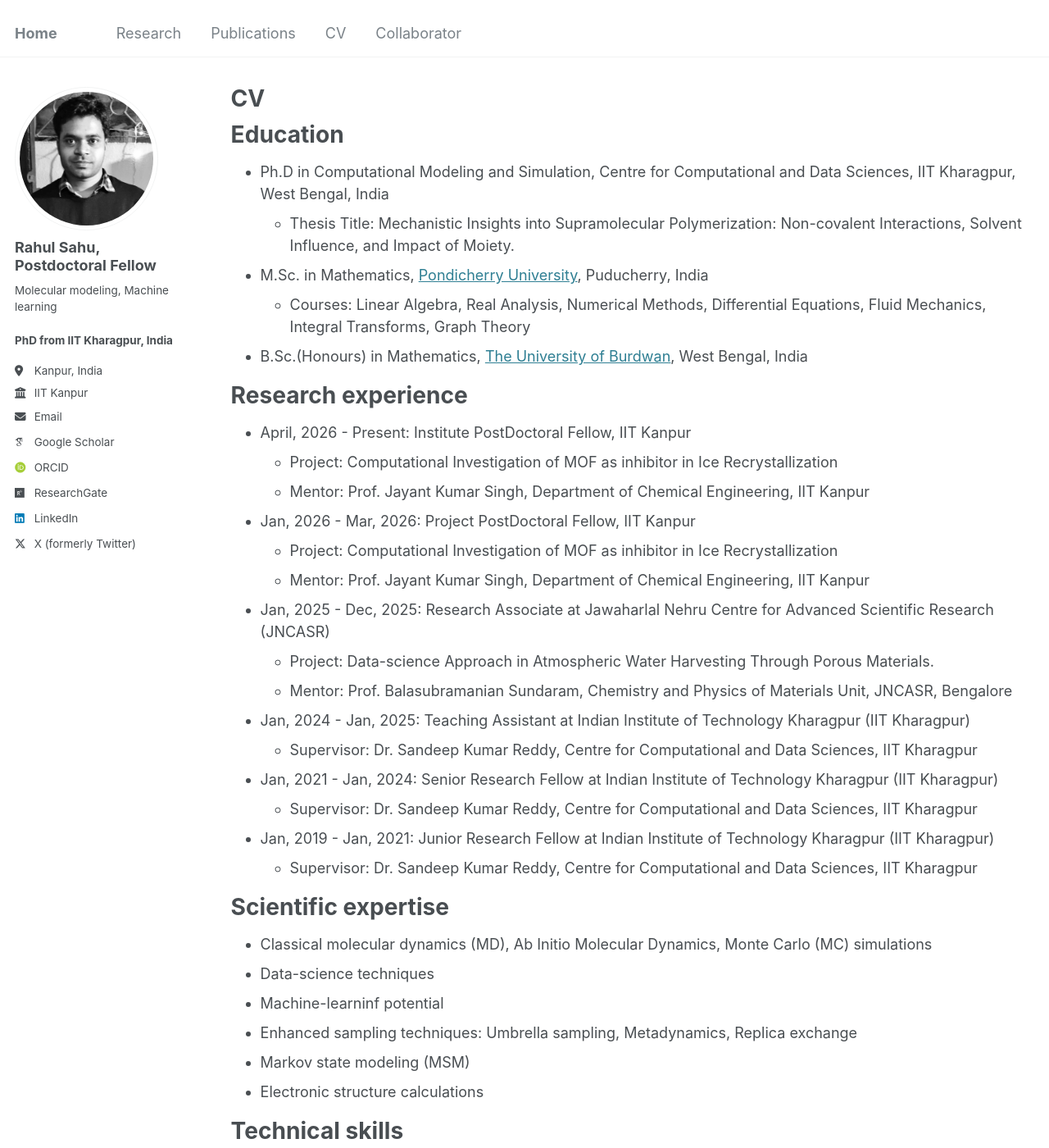
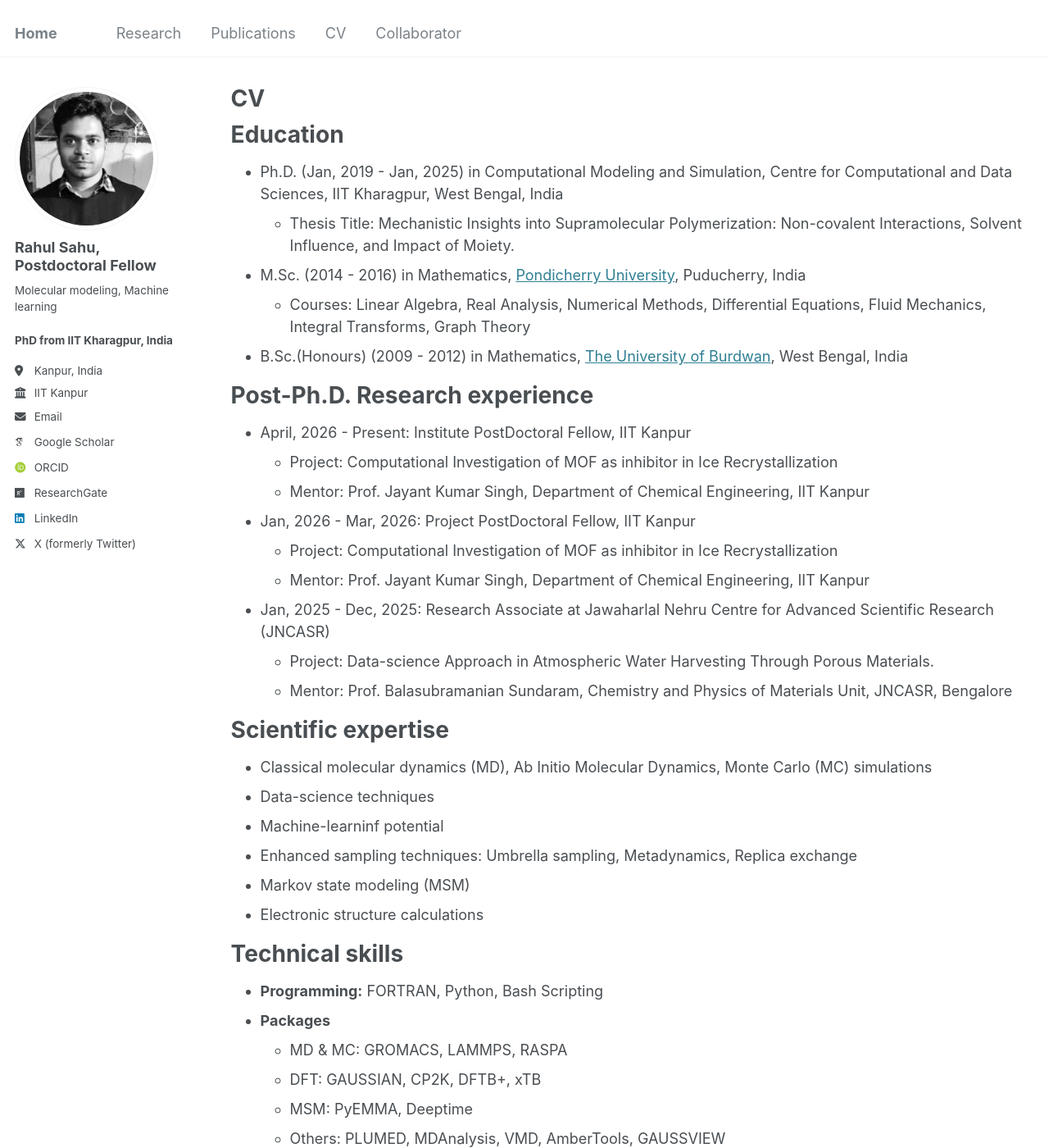
Before and after one commit to srahul21/srahul21.github.io, a Jekyll site: the page built from _pages/cv.md, in a window 1280 px wide and 1400 px high. Shown: the whole window at 82% size. Built offline with Jekyll 4.4.1, drawn with Linux system fonts in a browser that asks for light colours; some web fonts are replaced.

Commit message:
Revise CV with detailed education and research timelines
Updated education and research experience sections with dates and additional details.

```diff
--- a/_pages/cv.md
+++ b/_pages/cv.md
@@ -11,13 +11,13 @@ redirect_from:
 
 Education
 ======
-* Ph.D in Computational Modeling and Simulation, Centre for Computational and Data Sciences, IIT Kharagpur, West Bengal, India
+* Ph.D. (Jan, 2019 - Jan, 2025) in Computational Modeling and Simulation, Centre for Computational and Data Sciences, IIT Kharagpur, West Bengal, India
   * Thesis Title: Mechanistic Insights into Supramolecular Polymerization: Non-covalent Interactions, Solvent Influence, and Impact of Moiety.
-* M.Sc. in Mathematics, [Pondicherry University](https://www.pondiuni.edu.in/), Puducherry, India
+* M.Sc. (2014 - 2016) in Mathematics, [Pondicherry University](https://www.pondiuni.edu.in/), Puducherry, India
   * Courses: Linear Algebra, Real Analysis, Numerical Methods, Differential Equations, Fluid Mechanics, Integral Transforms, Graph Theory
-* B.Sc.(Honours) in Mathematics, [The University of Burdwan](https://www.buruniv.ac.in/Demo/index_bucc.php), West Bengal, India
+* B.Sc.(Honours) (2009 - 2012) in Mathematics, [The University of Burdwan](https://www.buruniv.ac.in/Demo/index_bucc.php), West Bengal, India
 
-Research experience
+Post-Ph.D. Research experience
 ======
 * April, 2026 - Present: Institute PostDoctoral Fellow, IIT Kanpur
   * Project: Computational Investigation of MOF as inhibitor in Ice Recrystallization
@@ -28,12 +28,6 @@ Research experience
 * Jan, 2025 - Dec, 2025: Research Associate at Jawaharlal Nehru Centre for Advanced Scientific Research (JNCASR)
   * Project: Data-science Approach in Atmospheric Water Harvesting Through Porous Materials.
   * Mentor: Prof. Balasubramanian Sundaram, Chemistry and Physics of Materials Unit, JNCASR, Bengalore
-* Jan, 2024 - Jan, 2025: Teaching Assistant at Indian Institute of Technology Kharagpur (IIT Kharagpur)
-  * Supervisor: Dr. Sandeep Kumar Reddy, Centre for Computational and Data Sciences, IIT Kharagpur
-* Jan, 2021 - Jan, 2024: Senior Research Fellow at Indian Institute of Technology Kharagpur (IIT Kharagpur)
-  * Supervisor: Dr. Sandeep Kumar Reddy, Centre for Computational and Data Sciences, IIT Kharagpur
-* Jan, 2019 - Jan, 2021: Junior Research Fellow at Indian Institute of Technology Kharagpur (IIT Kharagpur)
-  * Supervisor: Dr. Sandeep Kumar Reddy, Centre for Computational and Data Sciences, IIT Kharagpur
 
 Scientific expertise
 ======
```
